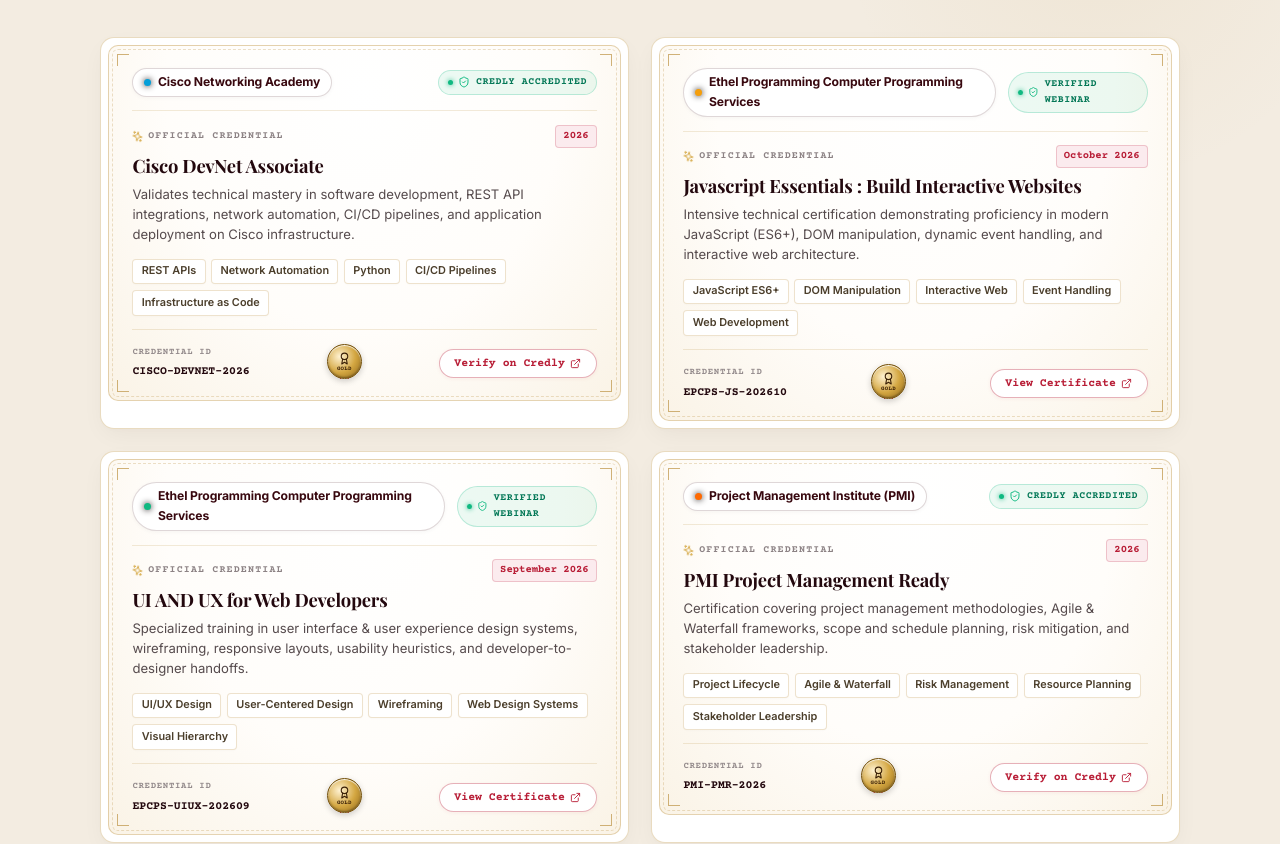
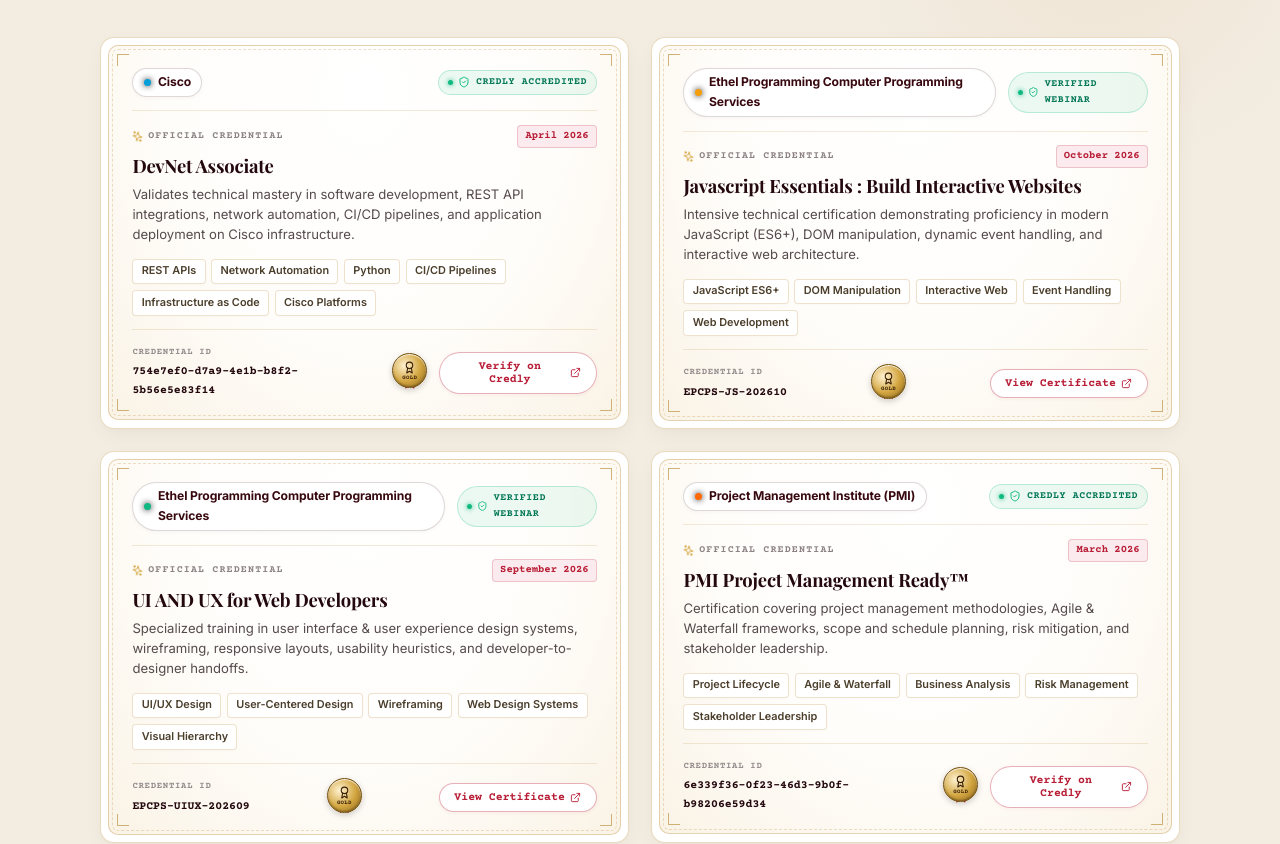
Before and after one commit to theasdcn/my_portfolio, a React (Vite) app: page / in a window 1280 px wide. Shown: the part 3900-4744 px from the top of the page. Built offline with nearby package versions, Linux system fonts and the light colour scheme; a web font is replaced by a local one.

Commit message:
Update certifications to match verified Credly profile badges and direct verification links

```diff
--- a/src/components/Certifications.jsx
+++ b/src/components/Certifications.jsx
@@ -7,7 +7,7 @@
 import { CertificateCard } from './CertificateCard';
 
 const INITIAL_VISIBLE_COUNT = 4;
-const FEATURED_IDS = [1, 10, 12, 2];
+const FEATURED_IDS = [1, 9, 11, 2];
 
 
 export function Certifications({ onViewAll }) {
--- a/src/constants/portfolioData.js
+++ b/src/constants/portfolioData.js
@@ -19,7 +19,7 @@
 
   stats: [
     { number: "4+", label: "Academic Projects" },
-    { number: "13+", label: "Certifications" },
+    { number: "12", label: "Certifications" },
     { number: "2+", label: "Years Coding" },
     { number: "100%", label: "Passion & Drive" }
   ],
@@ -169,123 +169,110 @@
 export const CERTIFICATIONS_DATA = [
   {
     id: 1,
-    title: "Cisco DevNet Associate",
-    issuer: "Cisco Networking Academy",
+    title: "DevNet Associate",
+    issuer: "Cisco",
     issuerCode: "CISCO",
-    date: "2026",
-    credentialId: "CISCO-DEVNET-2026",
+    date: "April 2026",
+    credentialId: "754e7ef0-d7a9-4e1b-b8f2-5b56e5e83f14",
     badgeColor: "#049FD9",
     sealType: "gold",
-    verificationUrl: "https://www.credly.com/org/cisco/badge/cisco-certified-devnet-associate",
+    verificationUrl: "https://www.credly.com/badges/754e7ef0-d7a9-4e1b-b8f2-5b56e5e83f14",
     description: "Validates technical mastery in software development, REST API integrations, network automation, CI/CD pipelines, and application deployment on Cisco infrastructure.",
-    competencies: ["REST APIs", "Network Automation", "Python", "CI/CD Pipelines", "Infrastructure as Code"]
+    competencies: ["REST APIs", "Network Automation", "Python", "CI/CD Pipelines", "Infrastructure as Code", "Cisco Platforms"]
   },
   {
     id: 2,
-    title: "PMI Project Management Ready",
+    title: "PMI Project Management Ready™",
     issuer: "Project Management Institute (PMI)",
     issuerCode: "PMI",
-    date: "2026",
-    credentialId: "PMI-PMR-2026",
+    date: "March 2026",
+    credentialId: "6e339f36-0f23-46d3-9b0f-b98206e59d34",
     badgeColor: "#FF6900",
     sealType: "gold",
-    verificationUrl: "https://www.credly.com/org/project-management-institute/badge/pmi-project-management-ready",
+    verificationUrl: "https://www.credly.com/badges/6e339f36-0f23-46d3-9b0f-b98206e59d34",
     description: "Certification covering project management methodologies, Agile & Waterfall frameworks, scope and schedule planning, risk mitigation, and stakeholder leadership.",
-    competencies: ["Project Lifecycle", "Agile & Waterfall", "Risk Management", "Resource Planning", "Stakeholder Leadership"]
+    competencies: ["Project Lifecycle", "Agile & Waterfall", "Business Analysis", "Risk Management", "Stakeholder Leadership"]
   },
   {
     id: 3,
-    title: "Cisco CCNA Enterprise Networking, Security & Automation",
-    issuer: "Cisco Networking Academy",
+    title: "CCNA: Enterprise Networking, Security, and Automation",
+    issuer: "Cisco",
     issuerCode: "CISCO",
-    date: "2025",
-    credentialId: "CISCO-CCNA-ENSA-2025",
+    date: "December 2025",
+    credentialId: "81b46979-2833-431b-b419-46295be00a8f",
     badgeColor: "#049FD9",
-    sealType: "bronze",
-    verificationUrl: "https://www.credly.com/org/cisco/badge/ccna-enterprise-networking-security-and-automation",
-    description: "Comprehensive credentials covering enterprise IP routing (OSPFv2/v3), switching architectures, network security protocols, VLAN segmentation, and automation scripts.",
-    competencies: ["Enterprise Routing & OSPF", "Network Security & ACLs", "VLAN Segmentation", "Network Automation", "Cisco IOS"]
+    sealType: "gold",
+    verificationUrl: "https://www.credly.com/badges/81b46979-2833-431b-b419-46295be00a8f",
+    description: "Comprehensive credentials covering enterprise IP routing (OSPFv2), switching architectures, network security protocols, VLAN segmentation, and network automation.",
+    competencies: ["Enterprise Routing & OSPF", "Network Security & ACLs", "VPNs & WAN", "Network Automation & REST APIs", "QoS Management"]
   },
   {
     id: 4,
-    title: "Cisco CCNA Automation",
-    issuer: "Cisco Networking Academy",
-    issuerCode: "CISCO",
-    date: "2025",
-    credentialId: "CISCO-CCNA-AUTO-2025",
-    badgeColor: "#049FD9",
+    title: "Linux Essentials",
+    issuer: "Cisco & Linux Professional Institute",
+    issuerCode: "LPI",
+    date: "November 2025",
+    credentialId: "ed2772e9-7066-4289-b225-d063468dd838",
+    badgeColor: "#F59E0B",
     sealType: "gold",
-    verificationUrl: "https://www.credly.com/org/cisco/badge/ccna-automation",
-    description: "Focuses on programmatic network configuration, RESTCONF, NETCONF, Python network scripts, JSON/YAML data encoding, and modern controller-based architectures.",
-    competencies: ["Network Automation", "RESTCONF / NETCONF", "Python Scripting", "JSON / YAML", "Cisco DNA Center"]
+    verificationUrl: "https://www.credly.com/badges/ed2772e9-7066-4289-b225-d063468dd838",
+    description: "Certification in Linux operating system fundamentals, command-line interface (CLI) navigation, open-source software, processes, storage, and security permissions.",
+    competencies: ["Linux OS Architecture", "Bash Command Line & CLI", "File Permissions", "System Processes", "Open Source Concepts"]
   },
   {
     id: 5,
-    title: "Cisco CCNA Switching, Routing & Wireless Essentials",
-    issuer: "Cisco Networking Academy",
+    title: "CCNA: Switching, Routing, and Wireless Essentials",
+    issuer: "Cisco",
     issuerCode: "CISCO",
-    date: "2025",
-    credentialId: "CISCO-CCNA-SRWE-2025",
+    date: "March 2025",
+    credentialId: "a5234a74-d38d-48c3-98e6-06fc17a3d20d",
     badgeColor: "#049FD9",
     sealType: "gold",
-    verificationUrl: "https://www.credly.com/org/cisco/badge/ccna-switching-routing-and-wireless-essentials",
-    description: "Covers configuration and troubleshooting of enterprise switches, routers, VLANs, STP, EtherChannel, DHCPv4/v6, SLAAC, and WLAN wireless network architectures.",
-    competencies: ["Switching & Routing", "VLANs & Trunks", "Spanning Tree (STP)", "EtherChannel", "Wireless LANs (WLAN)"]
+    verificationUrl: "https://www.credly.com/badges/a5234a74-d38d-48c3-98e6-06fc17a3d20d",
+    description: "Covers configuration and troubleshooting of enterprise switches, routers, VLANs, inter-VLAN routing, STP, EtherChannel, DHCPv4/SLAAC, and WLAN architectures.",
+    competencies: ["VLANs & Inter-VLAN Routing", "Spanning Tree (STP)", "EtherChannel", "DHCPv4 & SLAAC", "Wireless LANs (WLAN)"]
   },
   {
     id: 6,
-    title: "Cisco CCNA Introduction to Networks",
-    issuer: "Cisco Networking Academy",
+    title: "IT Specialist - Python",
+    issuer: "Certiport, a Pearson VUE business",
+    issuerCode: "CERTIPORT",
+    date: "February 2025",
+    credentialId: "b6102e74-b13b-413e-98b7-105703f56578",
+    badgeColor: "#3776AB",
+    sealType: "gold",
+    verificationUrl: "https://www.credly.com/badges/b6102e74-b13b-413e-98b7-105703f56578",
+    description: "Validates core proficiency in Python programming, syntax, data structures, control flow, functions, algorithmic problem solving, file operations, and troubleshooting.",
+    competencies: ["Python 3 Core", "Data Structures", "Control Flow & Loops", "Functions & Modules", "File I/O & Error Handling"]
+  },
+  {
+    id: 7,
+    title: "Cisco Certified Support Technician Networking (CCST Networking) - Lifetime",
+    issuer: "Cisco",
     issuerCode: "CISCO",
-    date: "2024",
-    credentialId: "CISCO-CCNA-ITN-2024",
+    date: "February 2025",
+    credentialId: "35cbc92b-e365-4911-afb7-281fa3b86292",
     badgeColor: "#049FD9",
     sealType: "gold",
-    verificationUrl: "https://www.credly.com/org/cisco/badge/ccna-introduction-to-networks",
+    verificationUrl: "https://www.credly.com/badges/35cbc92b-e365-4911-afb7-281fa3b86292",
+    description: "Lifetime certification demonstrating first-principles networking mastery, including network operations, diagnostic troubleshooting, IP protocols, device configuration, and security.",
+    competencies: ["Network Operations", "Troubleshooting & Diagnostics", "TCP/IP Protocols", "IP Addressing & Subnetting", "Network Security"]
+  },
+  {
+    id: 8,
+    title: "CCNA: Introduction to Networks",
+    issuer: "Cisco",
+    issuerCode: "CISCO",
+    date: "February 2025",
+    credentialId: "bd13369d-0a7d-4dfe-8b71-fec629227d6c",
+    badgeColor: "#049FD9",
+    sealType: "gold",
+    verificationUrl: "https://www.credly.com/badges/bd13369d-0a7d-4dfe-8b71-fec629227d6c",
     description: "Foundational architecture covering OSI & TCP/IP models, IPv4/IPv6 addressing and subnetting, Ethernet principles, and basic network device configuration.",
     competencies: ["OSI & TCP/IP Model", "IPv4 & IPv6 Subnetting", "Ethernet Architecture", "Cisco Packet Tracer", "Device Hardening"]
   },
   {
-    id: 7,
-    title: "Cisco Linux Essentials",
-    issuer: "Cisco & Linux Professional Institute",
-    issuerCode: "LPI",
-    date: "2025",
-    credentialId: "CISCO-LINUX-2025",
-    badgeColor: "#F59E0B",
-    sealType: "gold",
-    verificationUrl: "https://www.credly.com/org/cisco/badge/linux-essentials",
-    description: "Certification in Linux operating system fundamentals, command-line interface (CLI) mastery, Bash shell scripting, security permissions, and system administration.",
-    competencies: ["Linux OS Architecture", "Bash Scripting & CLI", "File Systems & Permissions", "User Administration", "Security Concepts"]
-  },
-  {
-    id: 8,
-    title: "Cisco Cybersecurity Essentials",
-    issuer: "Cisco Networking Academy",
-    issuerCode: "CISCO",
-    date: "2024",
-    credentialId: "CISCO-CYBER-2024",
-    badgeColor: "#DC2626",
-    sealType: "bronze",
-    verificationUrl: "https://www.credly.com/org/cisco/badge/cybersecurity-essentials",
-    description: "Covers tactical cybersecurity principles, threat actor profiles, vulnerability assessments, encryption fundamentals, firewall policies, and incident mitigation.",
-    competencies: ["Threat Analysis", "Cryptography & SSL", "Firewalls & Defense", "Network Vulnerabilities", "Security Compliance"]
-  },
-  {
     id: 9,
-    title: "Cisco Python Essentials",
-    issuer: "Cisco & OpenEDG Python Institute",
-    issuerCode: "PYTHON",
-    date: "2025",
-    credentialId: "CISCO-PYTHON-2025",
-    badgeColor: "#3776AB",
-    sealType: "gold",
-    verificationUrl: "https://www.credly.com/org/cisco/badge/python-essentials-1",
-    description: "Certification demonstrating proficiency in core Python programming, data structures, algorithmic problem solving, object-oriented concepts, and API integration.",
-    competencies: ["Python 3 Core", "Data Structures & OOP", "Algorithms & Logic", "Exception Handling", "Automation Scripts"]
-  },
-  {
-    id: 10,
     title: "Javascript Essentials : Build Interactive Websites",
     issuer: "Ethel Programming Computer Programming Services",
     issuerCode: "EPCPS",
@@ -299,7 +286,7 @@
     competencies: ["JavaScript ES6+", "DOM Manipulation", "Interactive Web", "Event Handling", "Web Development"]
   },
   {
-    id: 11,
+    id: 10,
     title: "Code-Lab Hands-On Program Lead,Build,Connect",
     issuer: "Ethel Programming Computer Programming Services",
     issuerCode: "EPCPS",
@@ -313,7 +300,7 @@
     competencies: ["Hands-On Coding", "Program Leadership", "Team Collaboration", "System Integration", "Problem Solving"]
   },
   {
-    id: 12,
+    id: 11,
     title: "UI AND UX for Web Developers",
     issuer: "Ethel Programming Computer Programming Services",
     issuerCode: "EPCPS",
@@ -327,7 +314,7 @@
     competencies: ["UI/UX Design", "User-Centered Design", "Wireframing", "Web Design Systems", "Visual Hierarchy"]
   },
   {
-    id: 13,
+    id: 12,
     title: "Software Development",
     issuer: "Ethel Programming Computer Programming Services",
     issuerCode: "EPCPS",
--- a/src/screens/CertificationsScreen.jsx
+++ b/src/screens/CertificationsScreen.jsx
@@ -138,7 +138,7 @@
             <div className="notice-content-col">
               <h3 className="notice-title">Authenticity &amp; Digital Registry Verification</h3>
               <p className="notice-text">
-                Every credential showcased in this repository has been issued directly by recognized academic and industry authorities—including <strong>Ethel Programming Computer Programming Services</strong>, <strong>Cisco Networking Academy</strong>, the <strong>Project Management Institute (PMI)</strong>, and the <strong>Linux Professional Institute (LPI)</strong>. Each badge features official certification records and verifiable credentials.
+                Every credential showcased in this repository has been issued directly by recognized academic and industry authorities—including <strong>Ethel Programming Computer Programming Services</strong>, <strong>Cisco</strong>, the <strong>Project Management Institute (PMI)</strong>, <strong>Certiport (Pearson VUE)</strong>, and the <strong>Linux Professional Institute (LPI)</strong>. Each badge features official certification records and direct Credly verification links.
               </p>
               <div className="notice-tags">
                 <span className="notice-tag"><CheckCircle2 size={13} /> Official Certificate Records</span>
```
Also changed, not shown: 1 other file (tests, documents, lock files or other folders).
